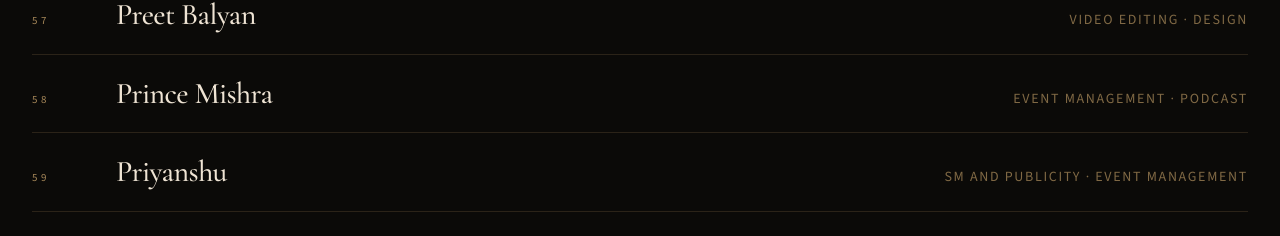
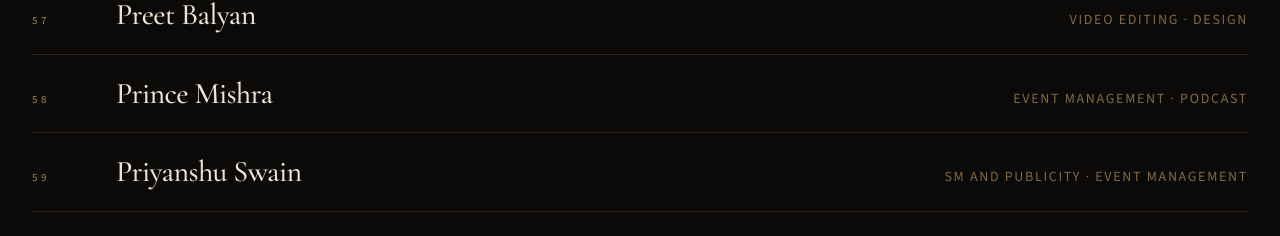
Before and after one commit to Faizaan-Alam/qaafila_bvp, a React (Vite) app: page /results in a window 1280 px wide. Shown: the part 4923-5159 px from the top of the page. Built offline with nearby package versions, Linux system fonts and the light colour scheme.

Commit message:
Rename Priyanshu to Priyanshu Swain.

```diff
--- a/src/data/selectedMembers.js
+++ b/src/data/selectedMembers.js
@@ -310,8 +310,8 @@ export const selectedMembers = [
     departments: ["Event Management", "Podcast"],
   },
   {
-    id: "sel-priyanshu",
-    name: "Priyanshu",
+    id: "sel-priyanshu-swain",
+    name: "Priyanshu Swain",
     departments: ["SM and Publicity", "Event Management"],
   },
   {
```
